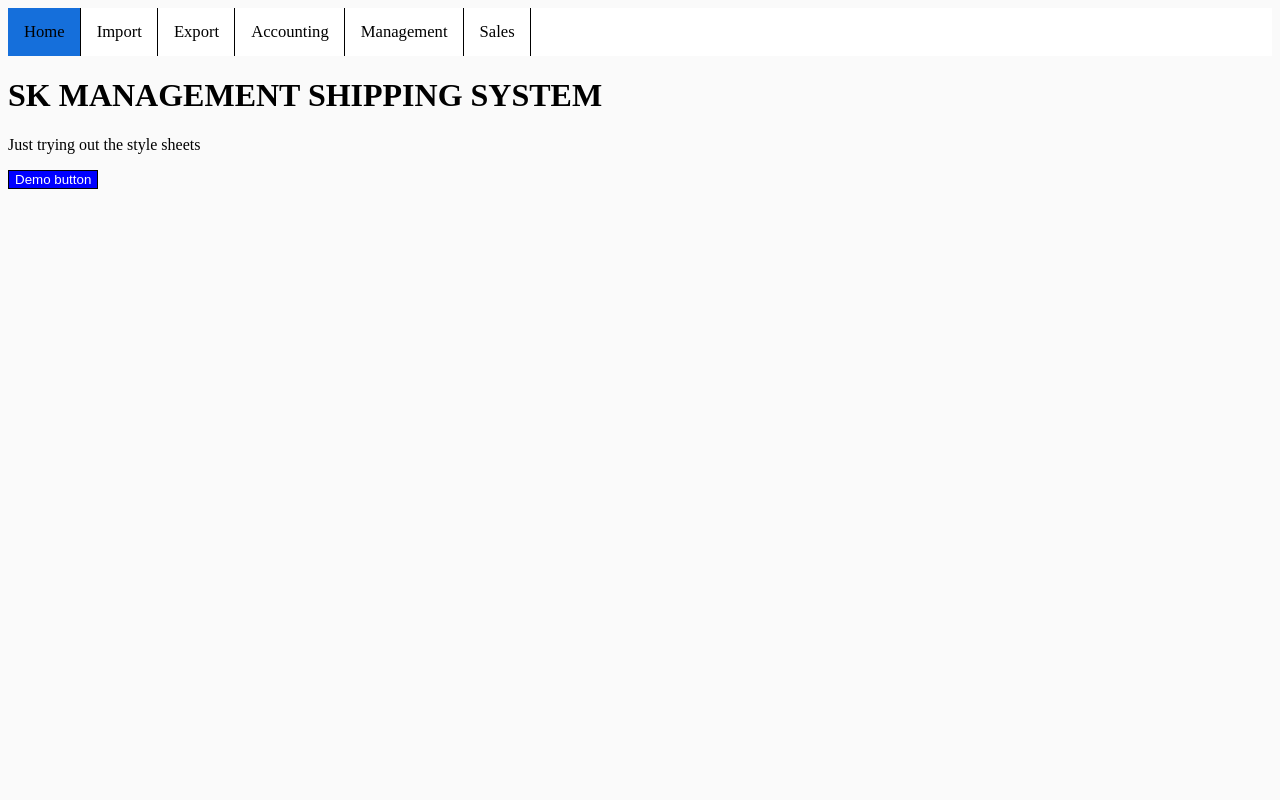
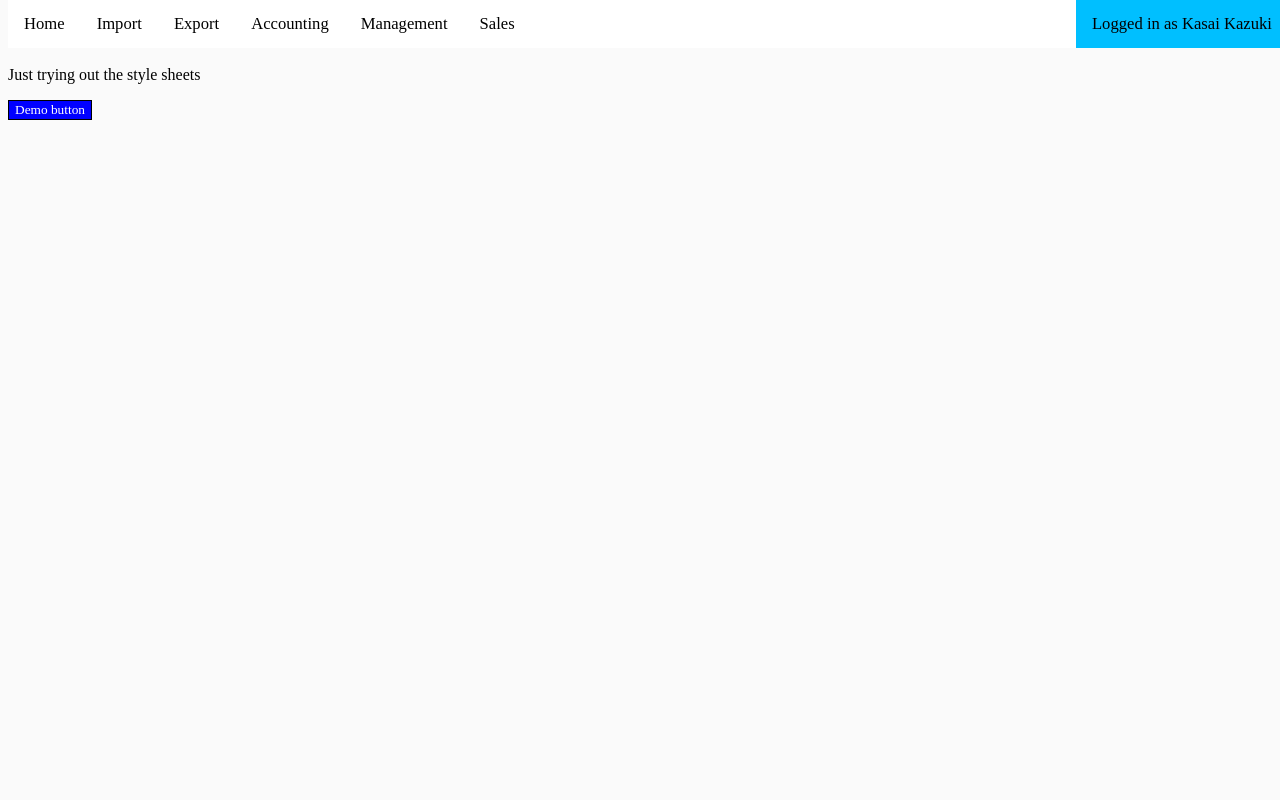
Before and after one commit to Garreh/css, a PHP site: page /default.html in a window 1280 px wide. Run offline with PHP 8.4, Linux system fonts and the light colour scheme.

Commit message:
update 7/2 9am

```diff
--- a/Website/default.html
+++ b/Website/default.html
@@ -4,12 +4,20 @@
 </head>
 
 <ul>
-	<li><a href="#" class="active">Home</a></li>
+	<li><a href="#">Home</a></li>
 	<li><a href="#">Import</a></li>
 	<li><a href="#">Export</a></li>
 	<li><a href="#">Accounting</a></li>
 	<li><a href="#">Management</a></li>
 	<li><a href="#">Sales</a></li>
+	<li style="float:right" class="user">
+		<a href="#" class="userbtn">Logged in as Kasai Kazuki</a>
+		<div class="user-content">
+			<a href="#">Manage Account</a>
+			<a href="#">Manage Employee Accounts</a>
+			<a href="#">Sign Out</a>
+		</div>
+	</li>
 </ul>
 
 <h1>SK MANAGEMENT SHIPPING SYSTEM</h1>
--- a/Website/main.css
+++ b/Website/main.css
@@ -1,3 +1,8 @@
+/* default font for the website !important overrides everything on the website*/
+* {
+	font-family: "Verdana, Geneva, sans-serif" !important;
+}
+
 body{
 	background-color: #FAFAFA;
 }
@@ -15,42 +20,66 @@ ul{
 	padding: 0;
 	overflow: hidden;
 	background-color: #FFFFFF;
+
+	/* sticky nav bar */
+	position: fixed;
+  	top: 0;
+  	width: 100%;
 }
 
 li{
 	float: left;
-	position: relative;
 }
 
 li:after{
 	content: '';
   	height: 100%;
   	width: 1px;
-
 	position: absolute;
   	right: 0;
   	top: 0;
-
 	background-color: #000000;
 }
 
-li a {
-  	display: block;
+li a, .userbtn {
+  	display: inline-block;
   	color: black;
   	text-align: center;
   	padding: 14px 16px;
   	text-decoration: none;
   	font-size: 1.3vw;
-  	font-family: "Verdana, Geneva, sans-serif";
 }
 
 /* Change the link color to #111 (black) on hover */
-li a:hover {
+li a:hover, .user:hover, .userbtn {
   	background-color: #00bfff;
 }
 
-.active{
-	background-color: #156fdb;
+li.user{
+	display:inline-block;
+}
+
+.user-content{
+	display: none;
+	position: absolute;
+	background-color: #d2d7dd;
+	min-width: 160px;
+	box-shadow: 0px 8px 16px 0px rgba(0,0,0,0.2);
+	z-index: 1;
+}
+
+.user-content a{
+	color: black;
+	padding: 12px 16px;
+	text-decoration: none;
+	display: block;
+	text-align: left;
+}
+
+.user-content a:hover {background-color: #f1f1f1}
+
+.user:hover .user-content{
+	display: block;
 }
 
 #popup{
```
Also changed, not shown: Website/logo.jpeg (added). Lines whose indentation alone changed are shown as unchanged.
